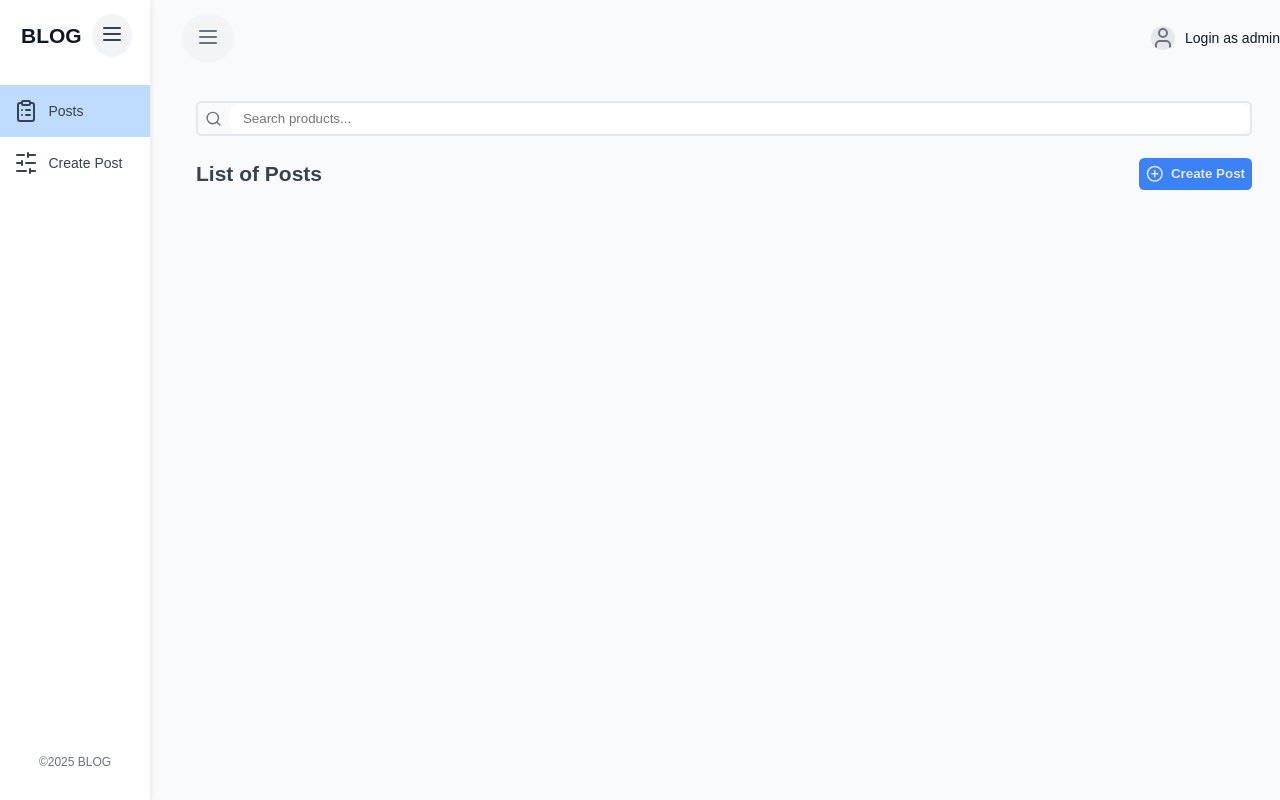
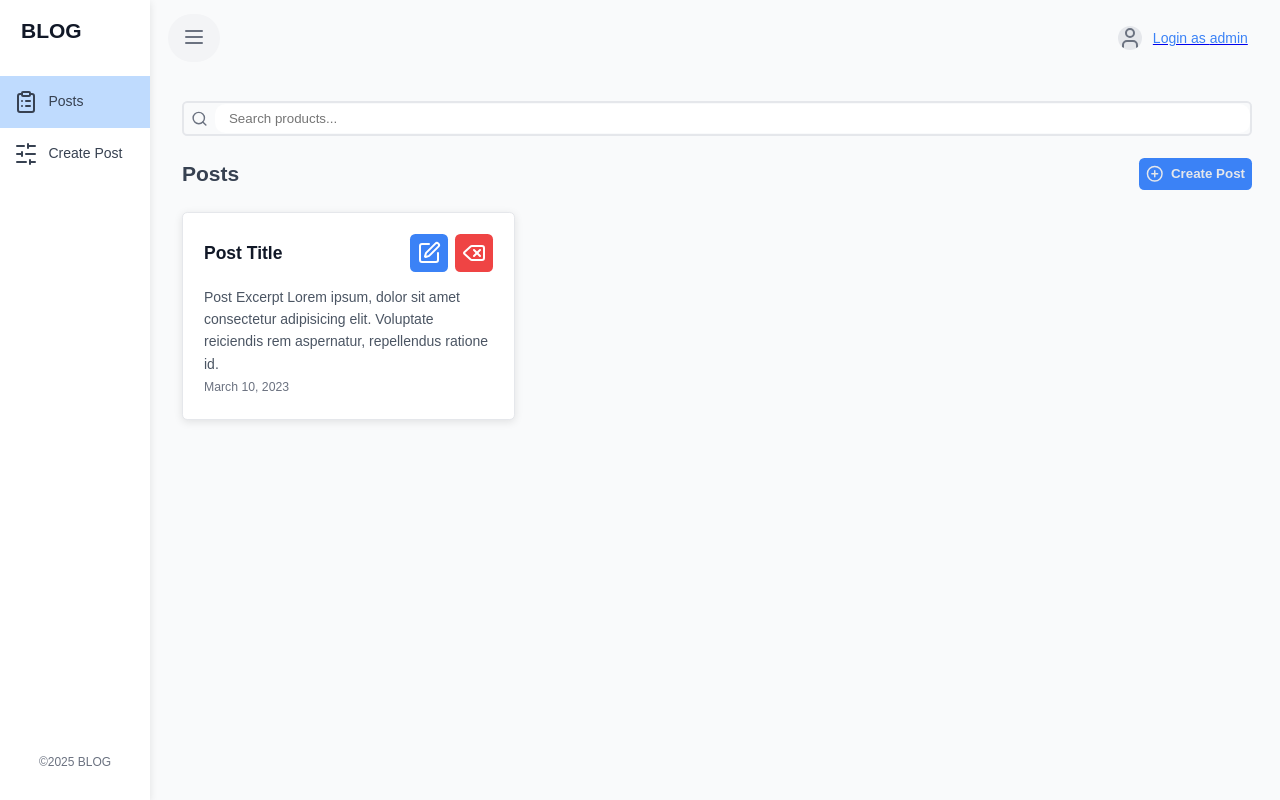
Before and after one commit to thejyotipatel/blogs-posts-Nextjs, a Next.js app: page /admin/list in a window 1280 px wide. Built offline with nearby package versions, Linux system fonts and the light colour scheme.

Commit message:
create post layout

```diff
--- a/src/app/(components)/Navbar/index.tsx
+++ b/src/app/(components)/Navbar/index.tsx
@@ -3,6 +3,7 @@
 import React, { useState } from 'react'
 import { Menu, User } from 'lucide-react'
 import '@/styles/components/navbar.css'
+import Link from 'next/link'
 
 const Navbar = ({
   admin,
@@ -25,12 +26,12 @@ const Navbar = ({
       </button>
       {/* RIGHT SIDE */}
       <div className='topbar-right'>
-        <div className='admin-info'>
+        <Link href='./create-post' className='admin-info'>
           <User className='icon-style admin-avatar' size={24} />
           <span className='admin-name'>
             Login as {admin ? 'admin' : 'user'}
           </span>
-        </div>
+        </Link>
       </div>
     </div>
   )
--- a/src/app/(components)/Sidebar/index.tsx
+++ b/src/app/(components)/Sidebar/index.tsx
@@ -32,9 +32,7 @@ const SidebarLink = ({
 }: SidebarLinkProps) => {
   const pathname = usePathname()
   const isActive =
-    pathname === href ||
-    (pathname === '/' && href === '/list') ||
-    (pathname === '/' && href === '/create-post')
+    pathname === href || (pathname === '/' && href === '/create-post')
 
   return (
     <Link href={href} className='sidebar-link'>
--- a/src/app/admin/create-post/page.tsx
+++ b/src/app/admin/create-post/page.tsx
@@ -0,0 +1,5 @@
+'use client'
+const CreatePost = () => {
+  return <div>CreatePost</div>
+}
+export default CreatePost
--- a/src/app/admin/list/page.tsx
+++ b/src/app/admin/list/page.tsx
@@ -2,7 +2,13 @@
 import React from 'react'
 import Header from '@/app/(components)/Header'
 import '@/styles/components/list.css'
-import { PlusCircleIcon, SearchIcon } from 'lucide-react'
+import {
+  Delete,
+  DeleteIcon,
+  Edit,
+  PlusCircleIcon,
+  SearchIcon,
+} from 'lucide-react'
 
 const PostList = () => {
   return (
@@ -17,7 +23,7 @@ const PostList = () => {
 
       {/* HEADER BAR   */}
       <div className='header-bar'>
-        <Header name='List of Posts' />
+        <Header name='Posts' />
         <button
           className='create-btn'
           // onClick={() => setIsModelOpen(true)}
@@ -26,7 +32,27 @@ const PostList = () => {
         </button>
       </div>
       {/* BODY OF LIST of POSTS */}
-      {/* <div className='grid-layout'></div> */}
+      <div className='grid-layout'>
+        <div className='grid-item '>
+          <div className='item-header'>
+            <h1 className='item-title'>Post Title</h1>
+            <div className='btns-wrapper'>
+              <button className='edit-btn'>
+                <Edit />
+              </button>
+              <button className='delete-btn'>
+                <DeleteIcon />
+              </button>
+            </div>
+          </div>
+          <p className='item-desc'>
+            Post Excerpt Lorem ipsum, dolor sit amet consectetur adipisicing
+            elit. Voluptate reiciendis rem aspernatur, repellendus ratione id.
+            <br />
+            <span className='item-date'>March 10, 2023</span>
+          </p>
+        </div>
+      </div>
     </div>
   )
 }
--- a/src/styles/components/list.css
+++ b/src/styles/components/list.css
@@ -1,26 +1,3 @@
-/* .modal-overlay {
-  position: fixed;
-  inset: 0;
-  background-color: rgba(75, 85, 99, 0.5);
-  overflow-y: auto;
-  height: 100%;
-  width: 100%;
-  z-index: 20;
-}
-
-.modal-content {
-  position: relative;
-  top: 5rem;
-  margin-left: auto;
-  margin-right: auto;
-  padding: 1.75rem;
-  border: 1px solid #e5e7eb;
-  width: 24rem;
-  box-shadow: 0 10px 15px rgba(0, 0, 0, 0.1);
-  border-radius: 0.375rem;
-  background-color: white;
-} */
-
 .grid-layout {
   display: grid;
   grid-template-columns: repeat(1, 1fr);
@@ -110,3 +87,59 @@
   margin-right: 0.5rem;
   color: #e5e7eb;
 }
+
+/* LIST OF POSTS */
+.grid-item {
+  background-color: #ffffff;
+  border: 1px solid #e5e7eb;
+  border-radius: 0.375rem;
+  padding: 1.5rem;
+  box-shadow: 0 2px 8px rgba(0, 0, 0, 0.1);
+}
+
+.item-header {
+  display: flex;
+  justify-content: space-between;
+  align-items: center;
+  margin-bottom: 1rem;
+}
+.btns-wrapper {
+  display: flex;
+  gap: 0.5rem;
+}
+.edit-btn,
+.delete-btn {
+  display: flex;
+  align-items: center;
+  background-color: #f3f4f6;
+  color: #111827;
+  padding: 0.5rem;
+  border: none;
+  border-radius: 0.375rem;
+  cursor: pointer;
+  transition: background-color 0.2s ease-in-out;
+  outline: none;
+}
+.edit-btn {
+  background-color: #3b82f6;
+  color: #ffffff;
+}
+.delete-btn {
+  background-color: #ef4444;
+  color: #ffffff;
+}
+.item-title {
+  font-size: 1.25rem;
+  font-weight: 600;
+  color: #111827;
+}
+.item-desc {
+  font-size: 1rem;
+  color: #4b5563;
+  margin-top: 0.5rem;
+}
+.item-desc .item-date {
+  font-size: 0.875rem;
+  color: #6b7280;
+  margin-top: 0.5rem;
+}
--- a/src/styles/components/navbar.css
+++ b/src/styles/components/navbar.css
@@ -41,6 +41,7 @@
   align-items: center;
   gap: 0.75rem;
   cursor: pointer;
+  margin: 0 2.3rem;
 }
 
 .admin-avatar {
@@ -49,4 +50,6 @@
 }
 .admin-name {
   font-weight: 500;
+  font-size: 1rem;
+  color: #3b82f6;
 }
--- a/src/styles/components/sidebar.css
+++ b/src/styles/components/sidebar.css
@@ -31,6 +31,11 @@
   transition: background-color 0.2s;
 }
 
+@media (min-width: 768px) {
+  .sidebar-toggle {
+    display: none;
+  }
+}
 .sidebar-toggle:hover {
   background: #dbeafe;
 }
--- a/src/styles/globals.css
+++ b/src/styles/globals.css
@@ -88,10 +88,10 @@ hr {
 
 @media (min-width: 768px) {
   .sidebar-collapsed .main-content {
-    padding-left: 6rem;
+    padding-left: 4rem;
   }
 
   .sidebar-expanded .main-content {
-    padding-left: 12rem;
+    padding-left: 11rem;
   }
 }
```
Also changed, not shown: src/styles/editor.css (deleted, +0 -12 lines).
